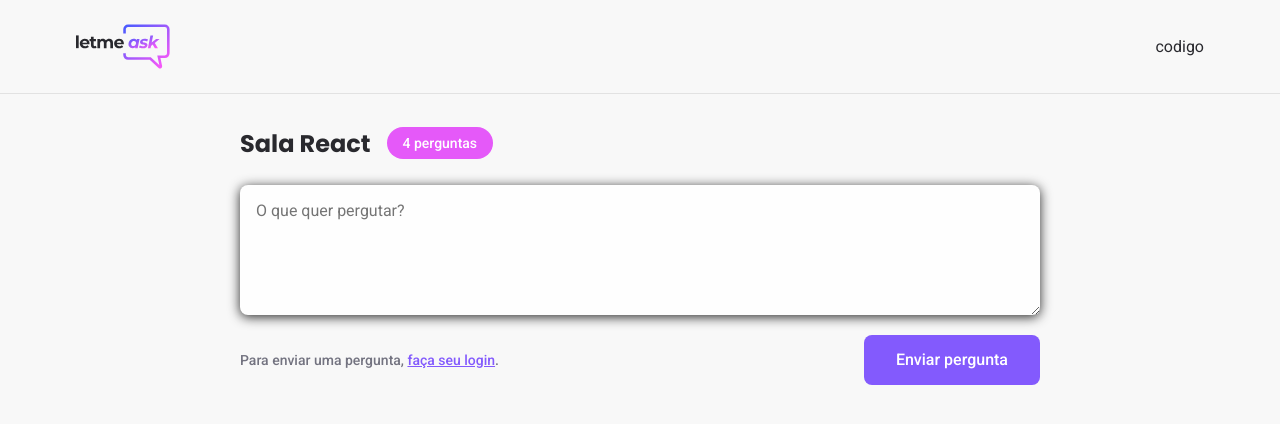
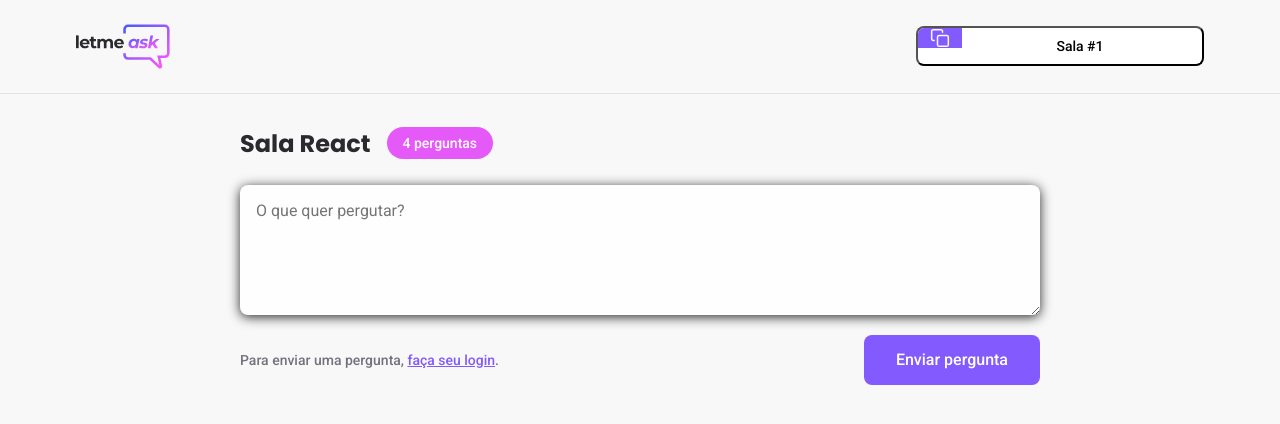
Before and after one commit to walopes/let-me-ask, a React (Create React App) app: page /rooms/1 in a window 1280 px wide. Shown: the top 424 px of the page. Built offline with nearby package versions, Linux system fonts and the light colour scheme; no server answers.

Commit message:
Imported RoomCode component into Room page; copy to clipboard set

```diff
--- a/src/pages/Room.tsx
+++ b/src/pages/Room.tsx
@@ -1,15 +1,26 @@
+
+import { useParams } from 'react-router-dom';
 
 import '../styles/room.scss';
+
 import logoImg from '../assets/images/logo.svg';
 import { Button } from '../components/Button';
+import { RoomCode } from '../components/RoomCode';
+
+type RoomParams = {
+    id: string;
+};
 
 export function Room(){
+
+    const params = useParams<RoomParams>();
+
     return(
         <div id="page-room">
             <header>
                 <div className="content">
                     <img src={logoImg} alt="Letmeask" />
-                    <div>codigo</div>
+                    <RoomCode code={params.id}/>
                 </div>
             </header>
 
```
